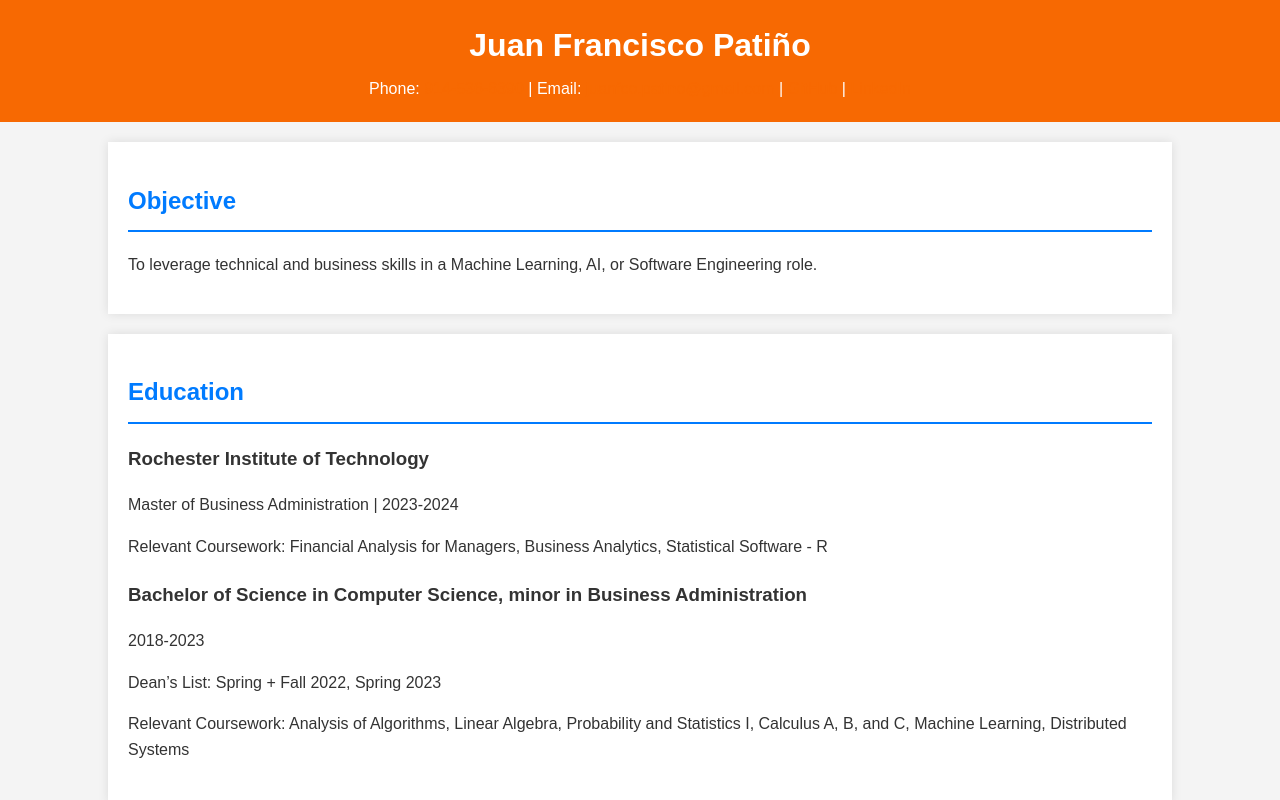
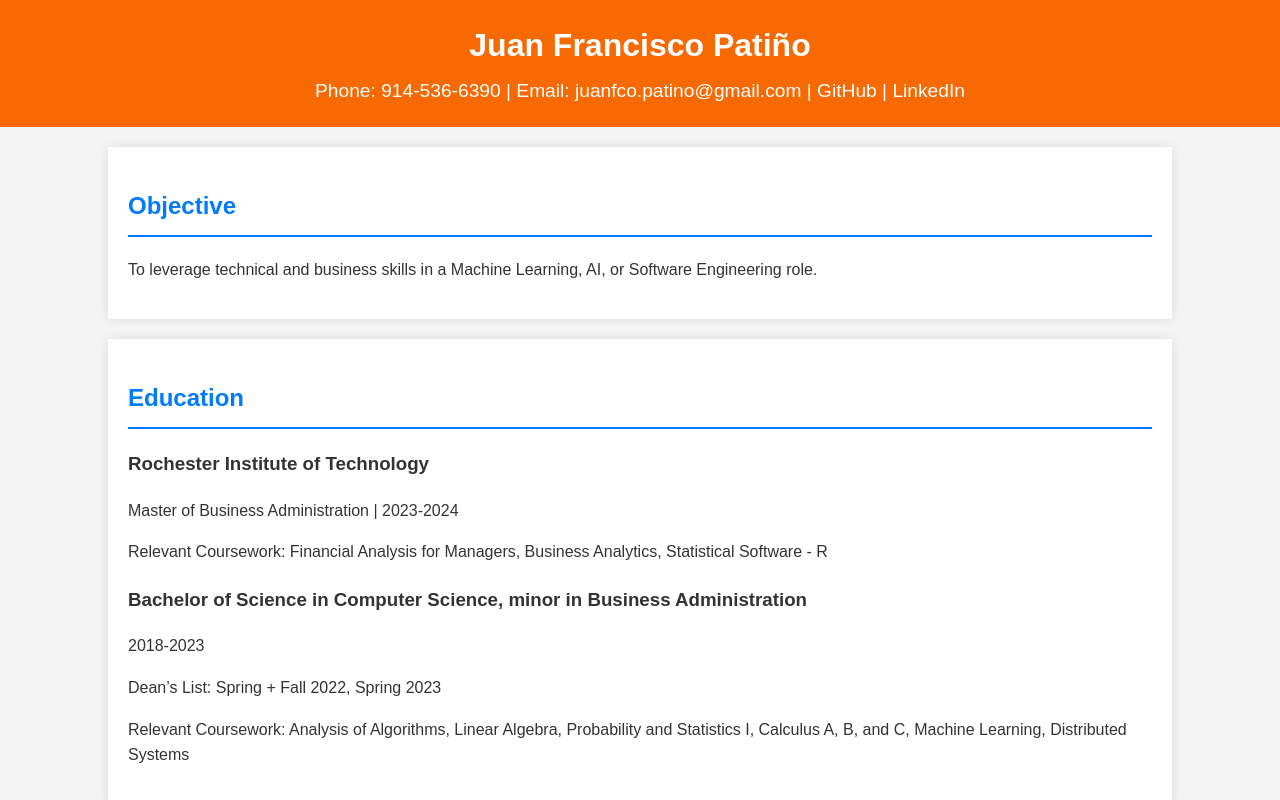
Before and after one commit to juanfpatino/resume, a plain HTML site: page index.html in a window 1280 px wide. Shown: the top 800 px of the page. Drawn offline with Linux system fonts and the light colour scheme.

Commit message:
Update styles.css, RIT hex and contact info changes

```diff
--- a/styles.css
+++ b/styles.css
@@ -8,7 +8,7 @@ body {
 }
 
 header {
-    background-color: #F76902;
+    background-color: #F76902; /* RIT Orange */
     color: white;
     padding: 20px;
     text-align: center;
@@ -20,6 +20,17 @@ header h1 {
 
 header p {
     margin: 5px 0 0;
+    color: white; /* Ensure the text is white for visibility */
+    font-size: 1.2em;
+}
+
+header p a {
+    color: white; /* Links in header should also be white */
+    text-decoration: none;
+}
+
+header p a:hover {
+    text-decoration: underline;
 }
 
 section {
@@ -28,17 +39,18 @@ section {
     width: 80%;
     background-color: white;
     box-shadow: 0 0 10px rgba(0, 0, 0, 0.1);
-  /* Add transition to the section elements for the fade-in effect */
-
-    opacity: 0; /* Initial state before fade-in */
-    transition: opacity 1s; /* Ensure it animates smoothly */
-
 }
 
 section h2 {
     border-bottom: 2px solid #007BFF;
     padding-bottom: 10px;
     color: #007BFF; /* Default color */
+}
+
+/* Add transition to the section elements for the fade-in effect */
+section {
+    opacity: 0; /* Initial state before fade-in */
+    transition: opacity 1s; /* Ensure it animates smoothly */
 }
 
 .education-item, .project-item, .experience-item, .activity-item {
@@ -48,12 +60,12 @@ section h2 {
 footer {
     text-align: center;
     padding: 10px;
-    background-color: #007BFF;
+    background-color: #F76902; /* RIT Orange for the footer */
     color: white;
 }
 
 a {
-    color: #F76902;
+    color: #007BFF;
     text-decoration: none;
 }
 
```
